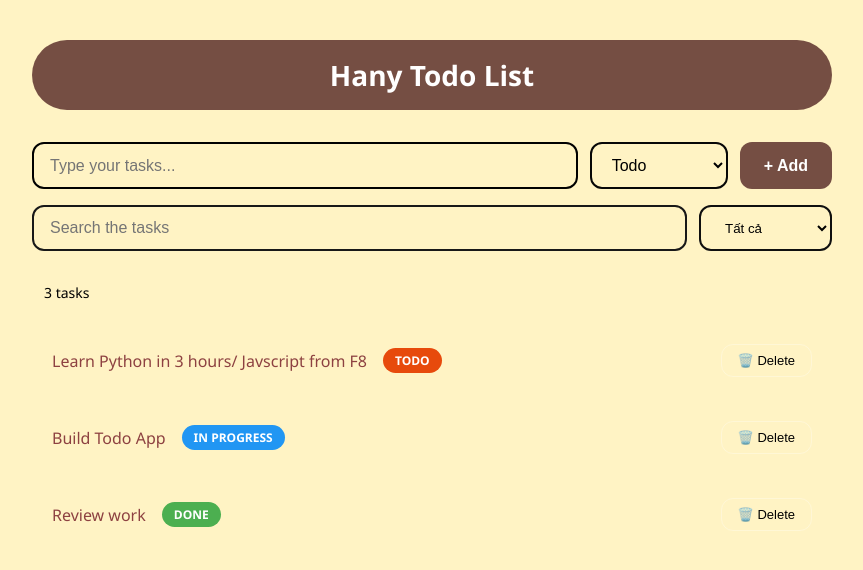
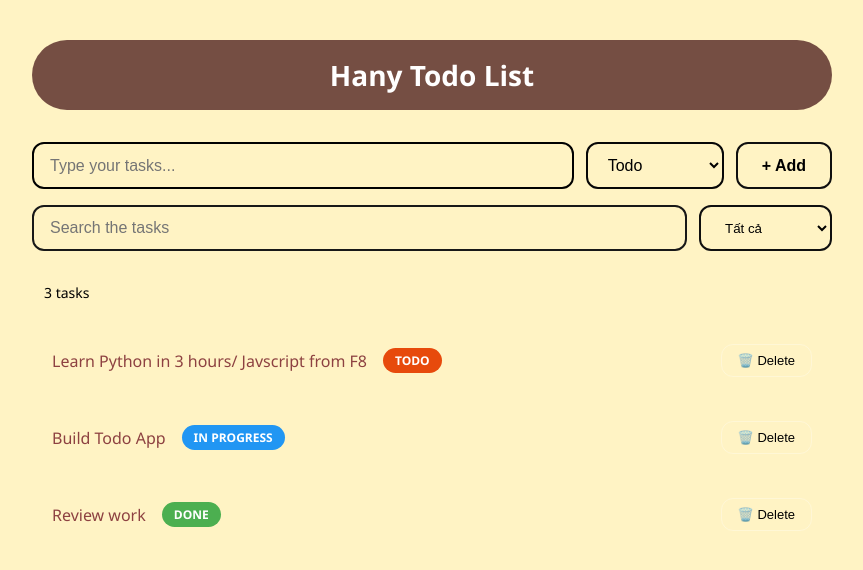
Before and after one commit to hanytr/Taskboard, a React (Create React App) app in the folder task-board/: page / in a window 1280 px wide. Shown: the top 570 px of the page, without its empty margins (208-1071 px from the left). Built offline with nearby package versions, Linux system fonts and the light colour scheme.

Commit message:
done visual

```diff
--- a/task-board/src/App.css
+++ b/task-board/src/App.css
@@ -65,19 +65,14 @@ body {
 
 .btn-add {
   padding: 12px 24px;
-  background-color: #754E43;
-  color: #FFFFFF;
-  border: none;
+  background-color: #00000000;
+  color: #000000;
+  border: 2px solid #0f0f0f;
   border-radius: 12px;
   font-size: 16px;
   font-weight: 600;
   cursor: pointer;
   transition: all 0.2s;
-}
-
-.btn-add:hover {
-  background-color: #5a3c33;
-  transform: scale(0.98);
 }
 
 .error-msg {
```
